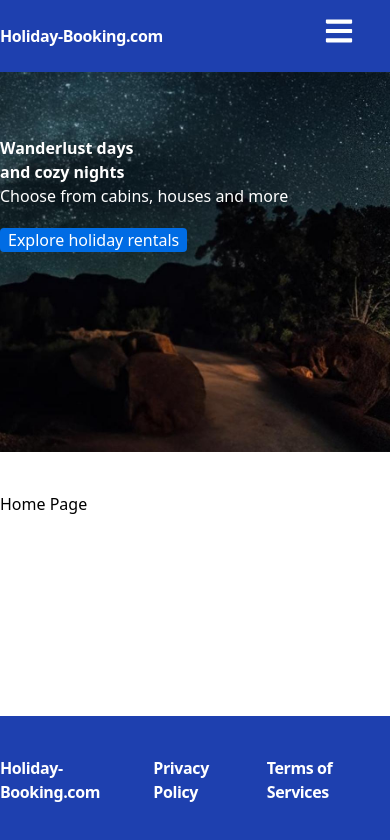
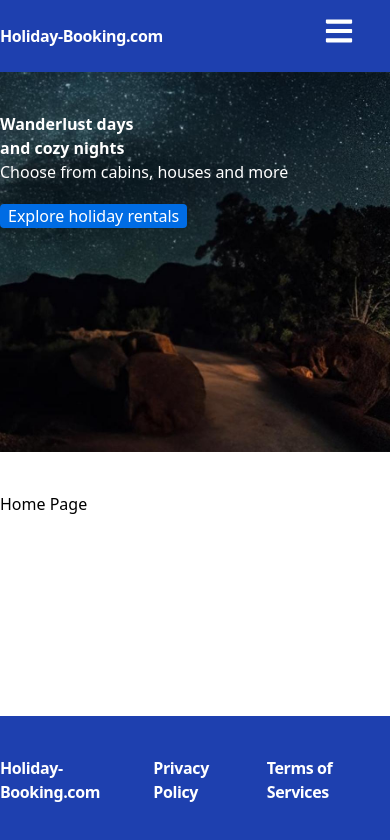
Before and after one commit to RickPratihar/mern-booking-app, a React (Vite) app in the folder frontend/: page / in a window 390 px wide. Shown: the top 840 px of the page. Built offline with nearby package versions, Linux system fonts and the light colour scheme; no server answers.

Commit message:
adjust small device media query

```diff
--- a/frontend/src/components/Hero.tsx
+++ b/frontend/src/components/Hero.tsx
@@ -3,7 +3,7 @@ const Hero = () => {
   return (
     <div className="hero-img ">
 
-        <div className=" container mx-auto flex flex-col mt-16  ">
+        <div className=" container mx-auto flex flex-col mt-10  ">
           <h1 className="sm:text-2xl md:text-5xl text-white font-bold w-[16ch] md:leading-normal  ">
             Wanderlust days and cozy nights
           </h1>
--- a/frontend/tailwind.config.js
+++ b/frontend/tailwind.config.js
@@ -10,7 +10,7 @@ export default {
       }
     },
     screens: {
-      sm: '480px',
+      sm: '470px',
       // => @media (min-width: 576px) { ... }
 
       md: '960px',
```
